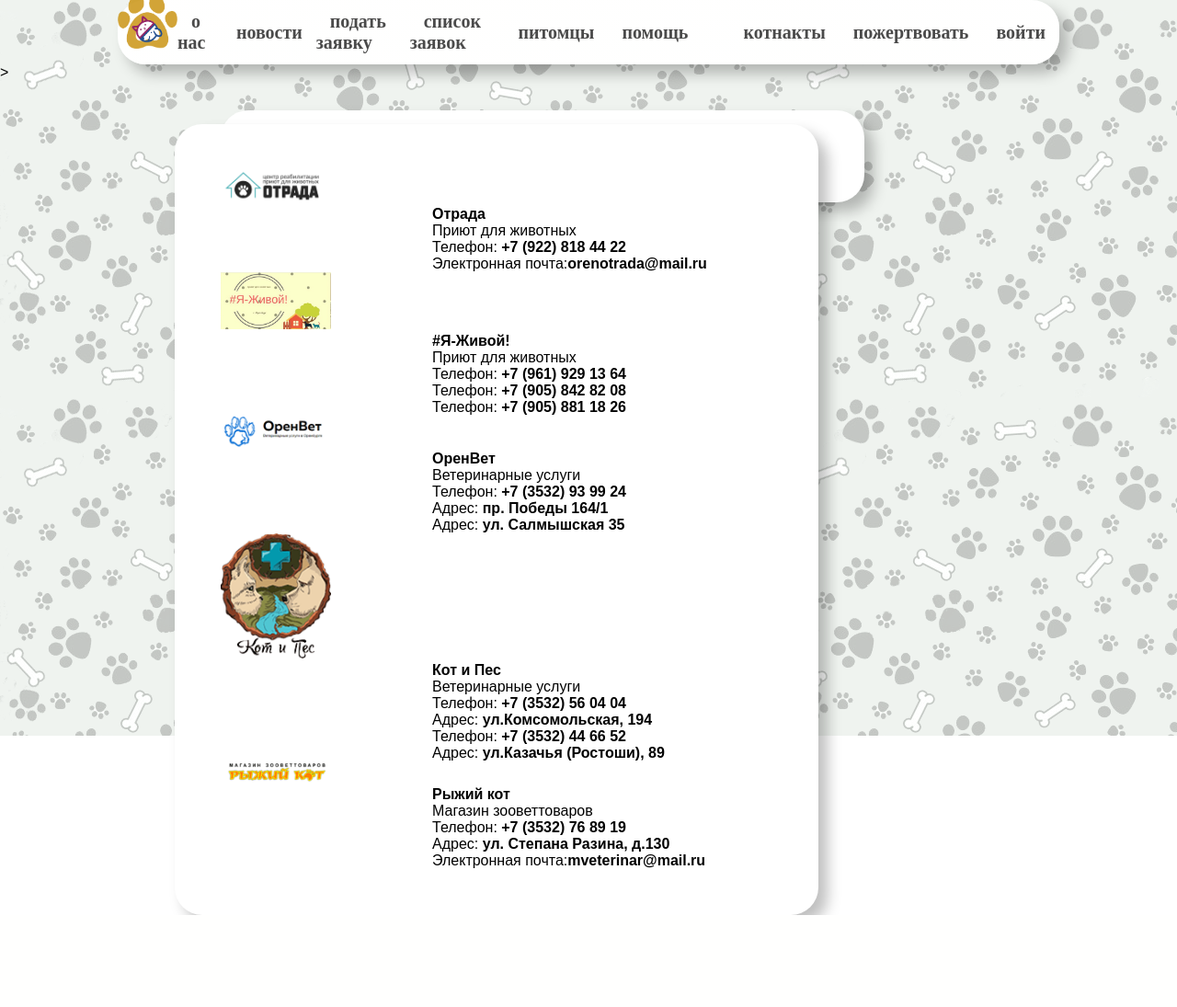
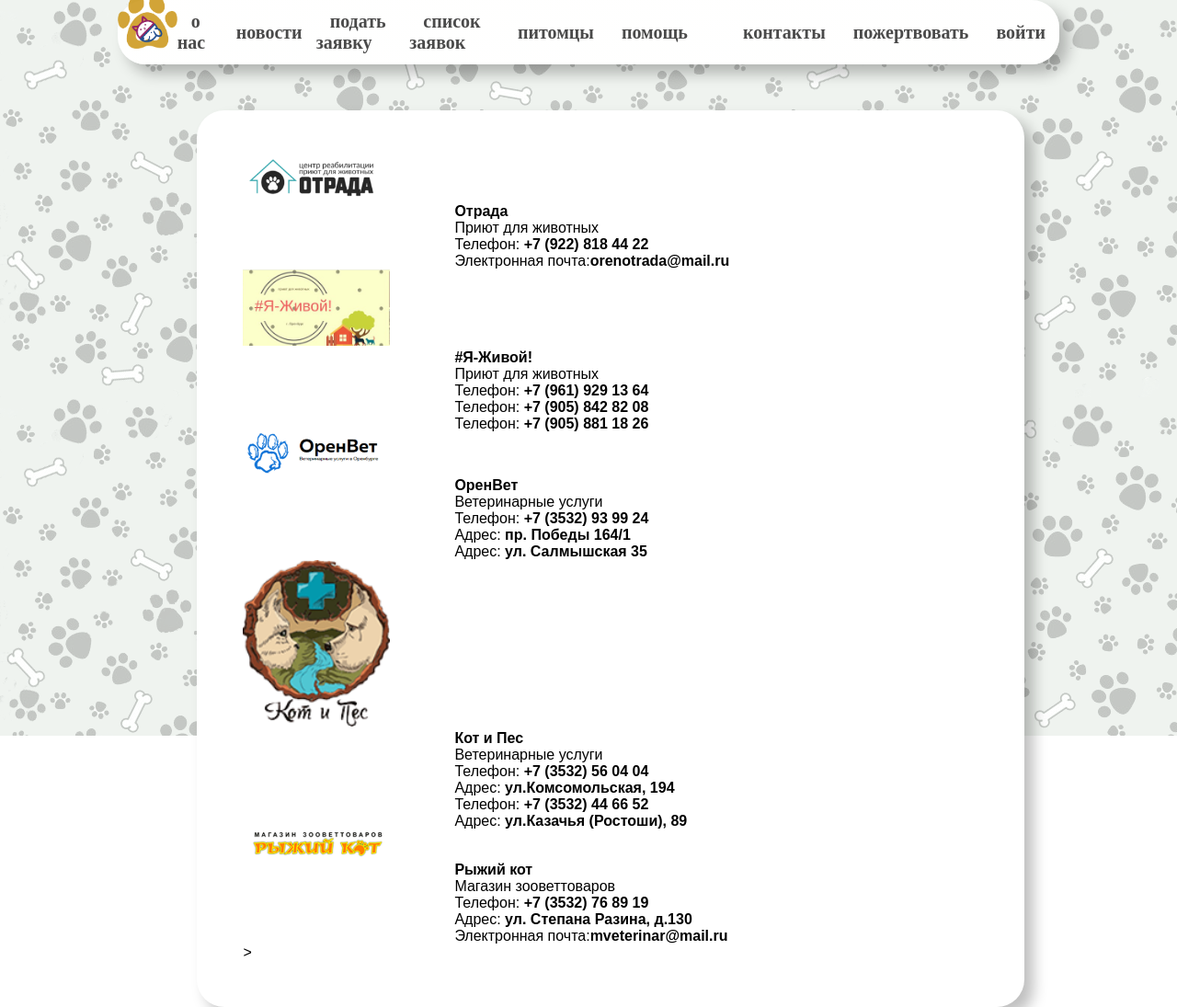
Before and after one commit to Ga3B/OrenHackaProject, a Django app: page /contacts/ in a window 1280 px wide. Shown: the whole page at 92% size. Before the commit the page ends 995 px from the top, so only its background shows below. Run offline with Django 3.2, Linux system fonts and the light colour scheme.

Commit message:
йцецйе

```diff
--- a/catodog/catodog/templates/base.html
+++ b/catodog/catodog/templates/base.html
@@ -27,7 +27,7 @@
                 <li><a href="{% url 'MainApp:check_list' %}">список заявок</a></li>
                 <li><a href="{% url 'MainApp:pets' %}">питомцы</a></li>
                 <li><a class="contacts" href="{% url 'help' %}">помощь</a></li>
-                <li><a href="{% url 'contacts' %}">котнакты</a></li>
+                <li><a href="{% url 'contacts' %}">контакты</a></li>
                 <li><a href="{% url 'donate' %}">пожертвовать</a></li>
                 {% if request.user.is_authenticated %}
                 <li><a href="/accounts/logout/">выйти</a></li>
--- a/catodog/catodog/templates/contacts.html
+++ b/catodog/catodog/templates/contacts.html
@@ -1,23 +1,16 @@
 {% extends "base.html" %}
+<div class="content">
 {% block content %}
-
+{% load static %}
 <style type="text/css">
 	p {text-indent: 30px;
 		margin-left: 200px;}
-	.content {
-  top: 15%;
-  left: 50%;
-  margin-left: -400px;
-  position: absolute;
-  width: 700px;
-  background-color: white;
-  padding:50px;
-	}
+
 </style>
-<div class="content">
+
 
 <div>
-<img src="partner/1.png">
+<img src="{% static 'partner/1.png' %}">
 <p><b>Отрада</b></p>
 <p>Приют для животных</p>
 <p>Телефон: <b>+7 (922) 818 44 22</b></p>
@@ -25,7 +18,7 @@
 </div>
 
 <div>
-<img src="partner/2.png">
+<img src="{% static 'partner/2.png' %}">
 <p><b>#Я-Живой!</b></p>
 <p>Приют для животных</p>
 <p>Телефон: <b>+7 (961) 929 13 64</b></p>
@@ -34,7 +27,7 @@
 </div>
 
 <div>
-<img src="partner/3.png">
+<img src="{% static 'partner/3.png' %}">
 <p><b>ОренВет</b></p>
 <p>Ветеринарные услуги</p>
 <p>Телефон: <b>+7 (3532) 93 99 24</b></p>
@@ -43,7 +36,7 @@
 </div>
 
 <div>
-<img src="partner/4.png">
+<img src="{% static 'partner/4.png' %}">
 <p><b>Кот и Пес</b></p>
 <p>Ветеринарные услуги</p>
 <p>Телефон: <b>+7 (3532) 56 04 04</b></p>
@@ -53,13 +46,14 @@
 </div>
 
 <div>
-<img src="partner/5.png">
+<img src="{% static 'partner/5.png' %}">
 <p><b>Рыжий кот</b></p>
 <p>Магазин зооветтоваров</p>
 <p>Телефон: <b>+7 (3532) 76 89 19</b></p>
 <p>Адрес: <b>ул. Степана Разина, д.130</b></p>
 <p>Электронная почта:<b>mveterinar@mail.ru</b></p>
-</div>
+
+
+{% endblock content %}
 
 </div>
-{% endblock content %}
```
Also changed, not shown: catodog/static/partner/1.png (renamed from catodog/catodog/templates/partner/1.png), catodog/static/partner/2.png (renamed from catodog/catodog/templates/partner/2.png), catodog/static/partner/3.png (renamed from catodog/catodog/templates/partner/3.png), catodog/static/partner/4.png (renamed from catodog/catodog/templates/partner/4.png), catodog/static/partner/5.png (renamed from catodog/catodog/templates/partner/5.png).
